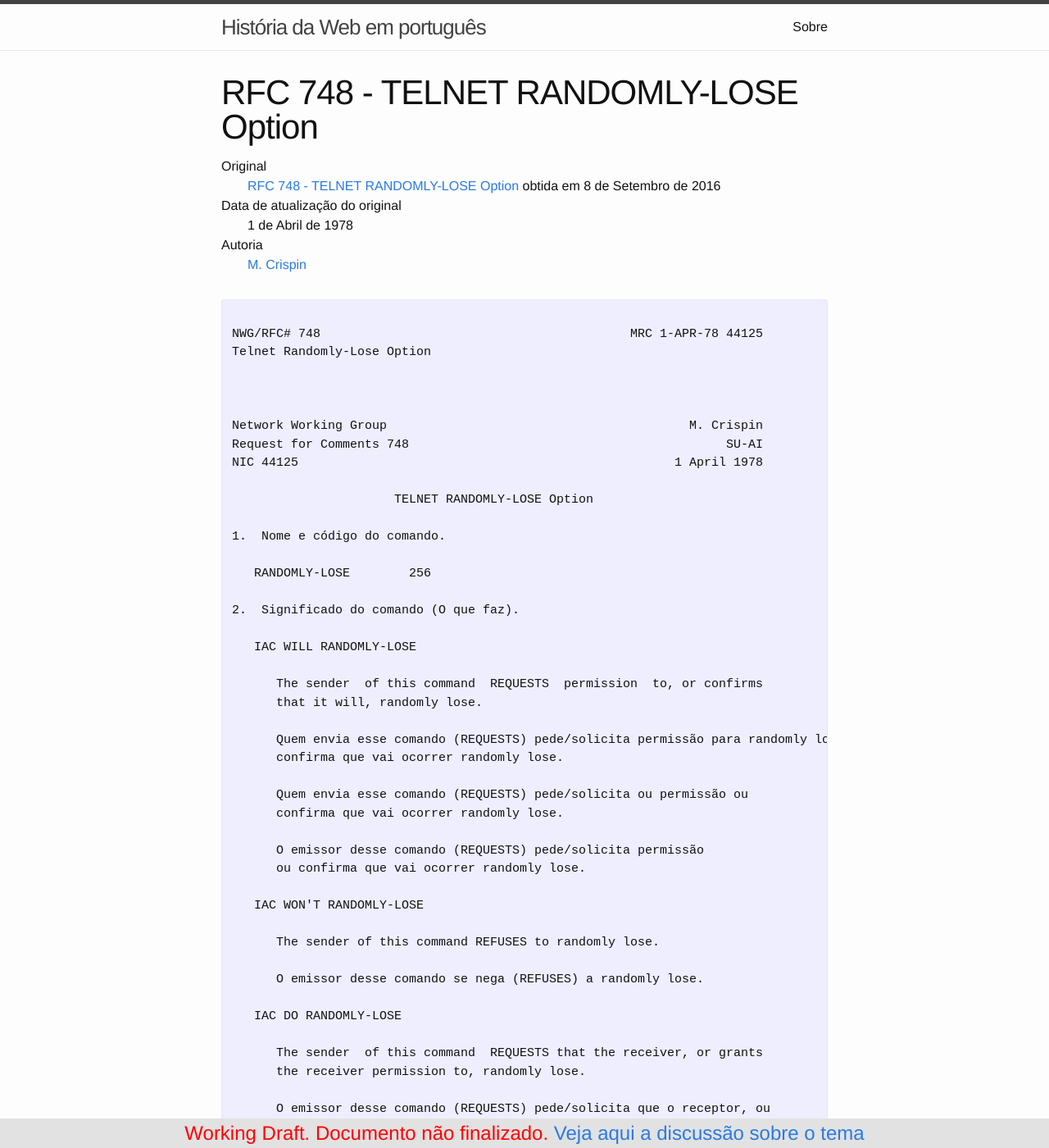
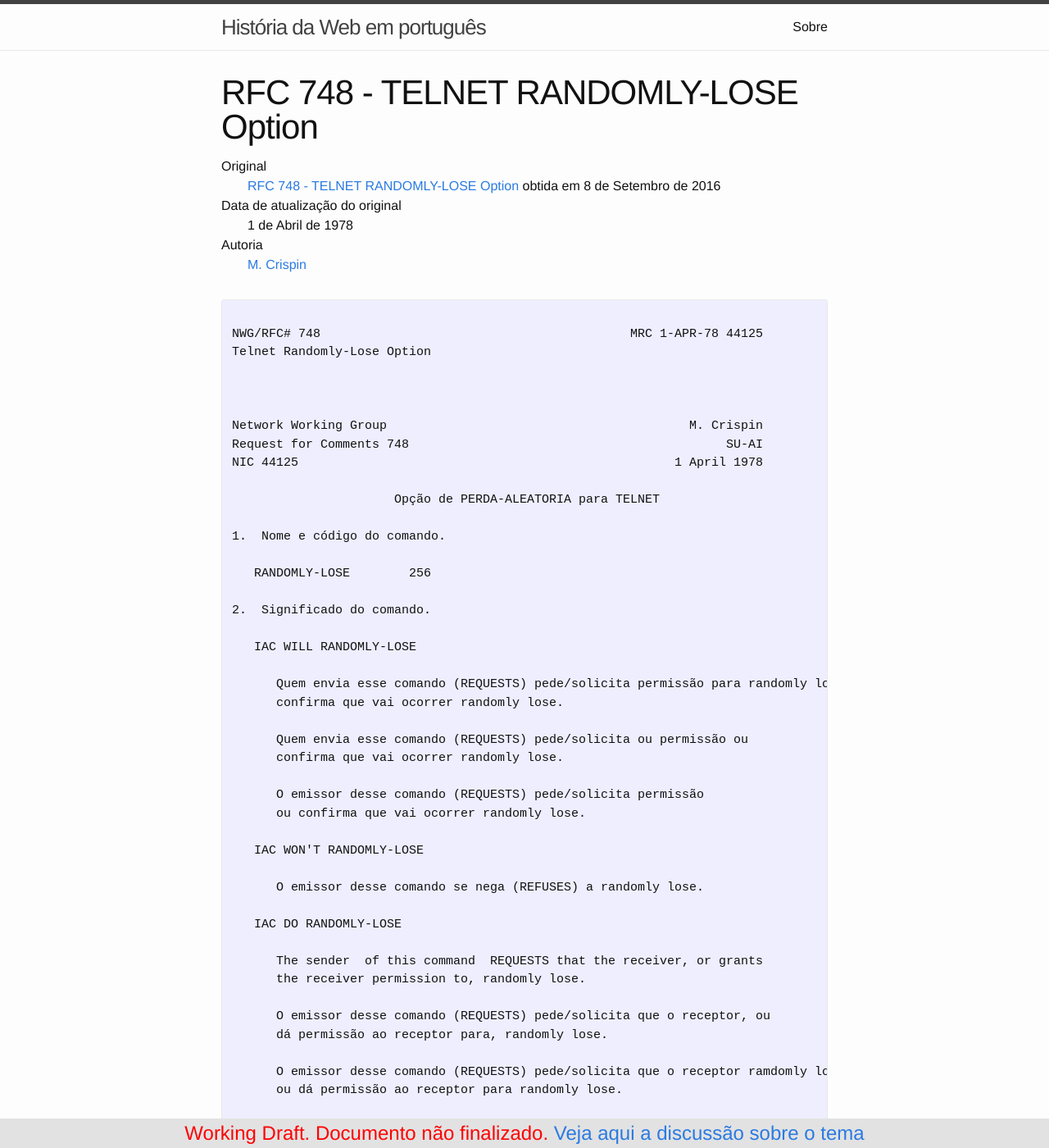
Before and after one commit to webiwg/historia-web-pt, a Jekyll site: the page built from ietf/rfc/rfc748/index.md, in a window 1280 px wide and 1400 px high. Shown: the whole window at 82% size. Built offline with Jekyll 4.4.1, drawn with Linux system fonts in a browser that asks for light colours; some of the changed text lies outside the part shown.

Commit message:
Update index.md

```diff
--- a/ietf/rfc/rfc748/index.md
+++ b/ietf/rfc/rfc748/index.md
@@ -33,18 +33,15 @@ Network Working Group                                         M. Crispin
 Request for Comments 748                                           SU-AI
 NIC 44125                                                   1 April 1978
 
-                      TELNET RANDOMLY-LOSE Option
+                      Opção de PERDA-ALEATORIA para TELNET
 
 1.  Nome e código do comando.
 
    RANDOMLY-LOSE        256
 
-2.  Significado do comando (O que faz).
+2.  Significado do comando.
 
    IAC WILL RANDOMLY-LOSE
-
-      The sender  of this command  REQUESTS  permission  to, or confirms
-      that it will, randomly lose.
 
       Quem envia esse comando (REQUESTS) pede/solicita permissão para randomly lose ou
       confirma que vai ocorrer randomly lose.
@@ -56,8 +53,6 @@ NIC 44125                                                   1 April 1978
       ou confirma que vai ocorrer randomly lose.
 
    IAC WON'T RANDOMLY-LOSE
-
-      The sender of this command REFUSES to randomly lose.
 
       O emissor desse comando se nega (REFUSES) a randomly lose.
 
@@ -114,8 +109,6 @@ NIC 44125                                                   1 April 1978
 NWG/RFC# 748                                          MRC 1-APR-78 44125
 Telnet Randomly-Lose Option
 
-
-
 5.  Description of the option.
 
    The normal  mode does not allow random  lossage; therefore the system
```
